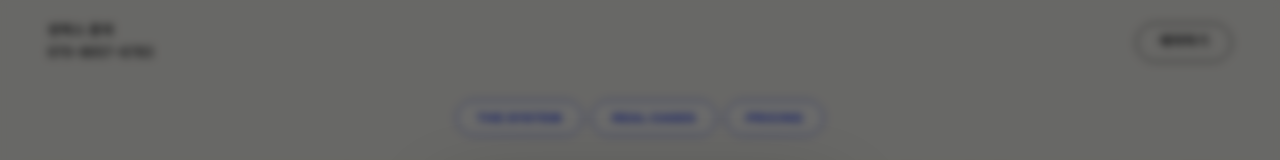
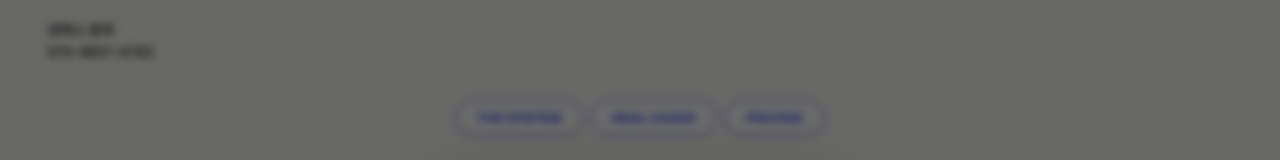
Before and after one commit to sangshin82-crypto/scene-box, a Next.js app: page / in a window 1280 px wide. Shown: the top 160 px of the page. Built offline with nearby package versions, Linux system fonts and the light colour scheme.

Commit message:
fix: nav 닫는 태그 복구 + 상단 예약버튼 제거, 노란박스 문구 정리

```diff
--- a/src/app/(customer)/page.tsx
+++ b/src/app/(customer)/page.tsx
@@ -325,7 +325,6 @@ const closePromoToday = () => {
             <span style={{ fontSize: 13, fontWeight: 700, color: "#fff", letterSpacing: "0.5px", whiteSpace: "nowrap" }}>씬박스 문의</span>
             <a href="tel:07080576783" style={{ fontSize: 13, fontWeight: 700, color: "#fff", letterSpacing: "0.5px", whiteSpace: "nowrap", textDecoration: "none" }}>070-8057-6783</a>
           </div>
-          <button className="nav-cta" onClick={openModal}>예약하기</button>
         </nav>
 
         {/* HERO */}
@@ -375,7 +374,7 @@ const closePromoToday = () => {
                 <div className="howto-flow">
                   <span>전화 상담</span><i>→</i><span>견적 확인</span><i>→</i><span>결제</span>
                 </div>
-                <p className="howto-note">짐 종류·크기에 맞춰 1:1로 상담해 드려요<br />법인·개인카드, 사업자지출증빙, 세금계산서 결제 가능</p>
+                <p className="howto-note">법인·개인카드, 사업자지출증빙, 세금계산서 결제 가능</p>
                 <a className="howto-btn howto-btn-b" href="tel:07080576783">전화 상담하기 070-8057-6783</a>
               </div>
 
```
